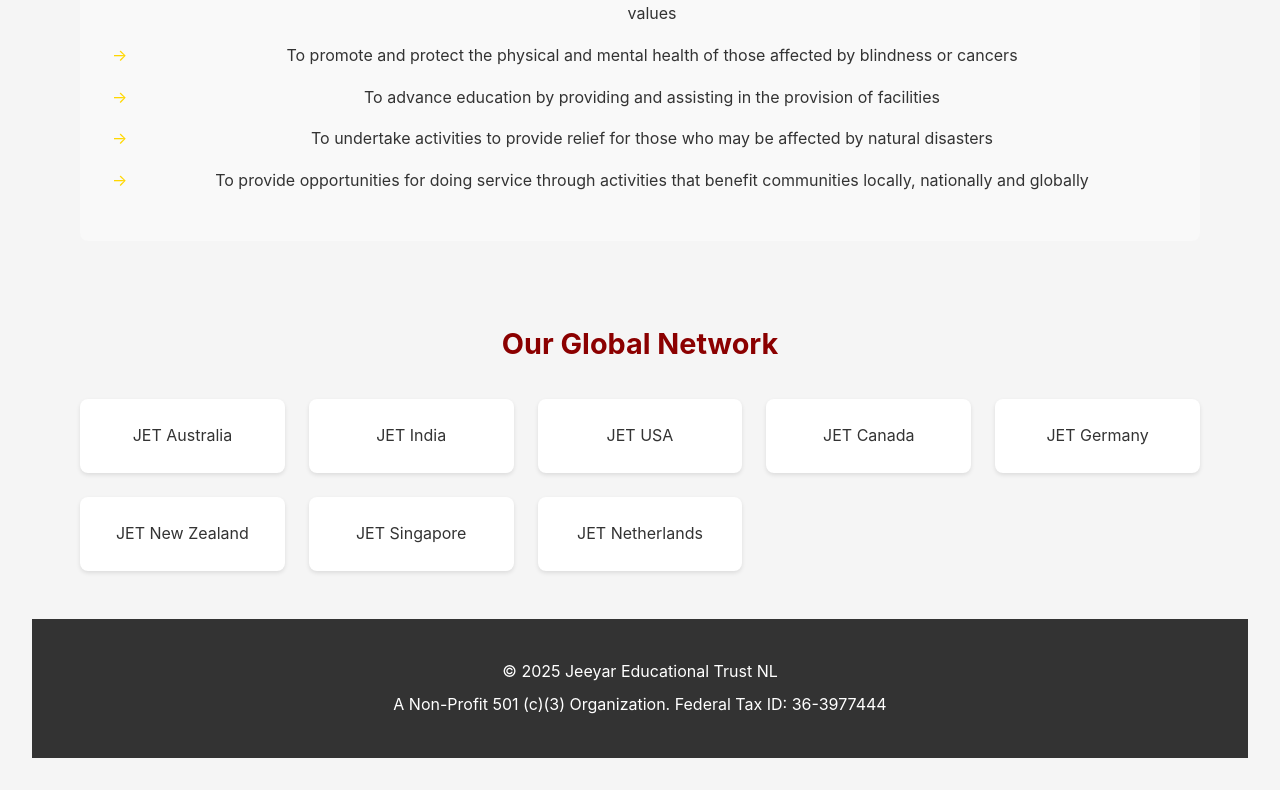
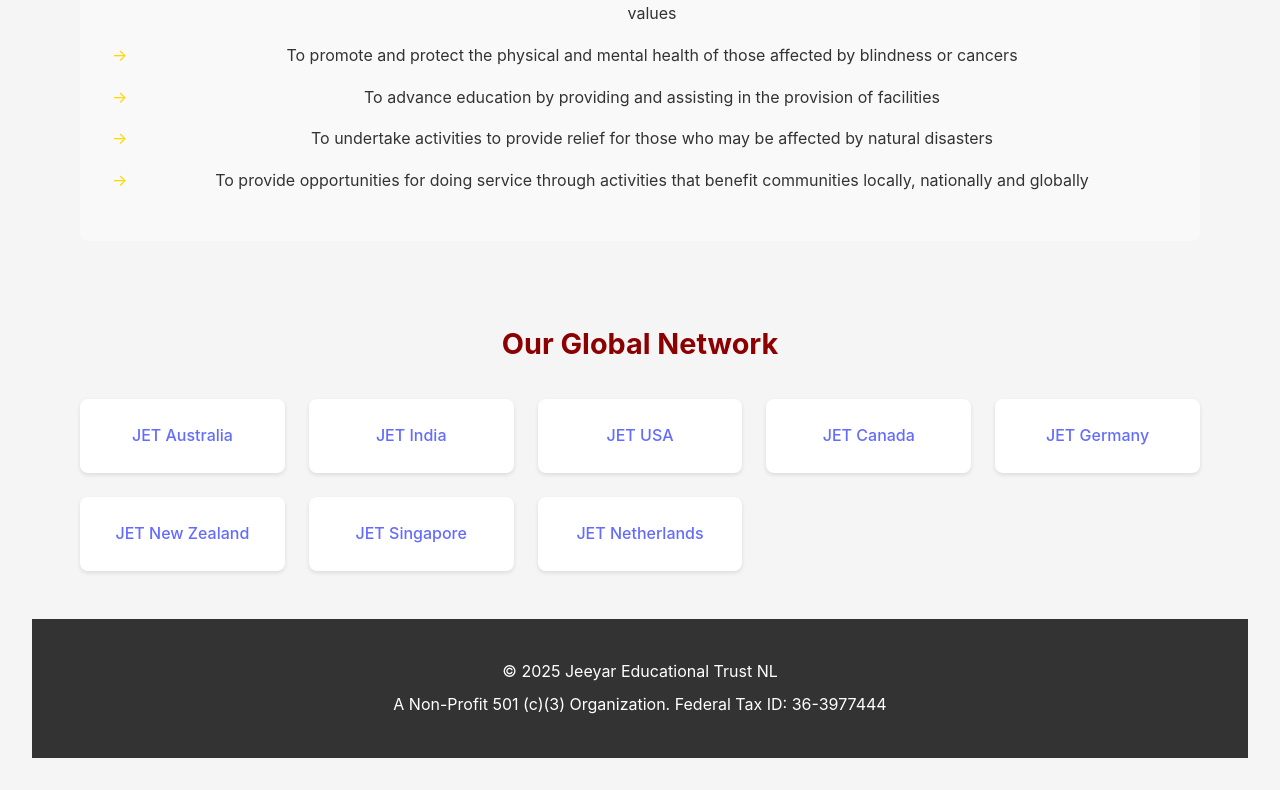
Before and after one commit to SrividyaKasu/jet-nl, a React (Vite) app: page /about in a window 1280 px wide. Shown: the part 1250-2040 px from the top of the page. Built offline with nearby package versions, Linux system fonts and the light colour scheme; no server answers.

Commit message:
updated global network

```diff
--- a/src/components/About.jsx
+++ b/src/components/About.jsx
@@ -45,15 +45,63 @@
         <div className="global-network">
           <h2>Our Global Network</h2>
           <div className="network-grid">
-            <div className="network-item">JET Australia</div>
-            <div className="network-item">JET India</div>
-            <div className="network-item">JET USA</div>
-            <div className="network-item">JET Canada</div>
-            <div className="network-item">JET Germany</div>
-            <div className="network-item">JET New Zealand</div>
-            <div className="network-item">JET Singapore</div>
-            <div className="network-item">JET Netherlands</div>
-          </div>
+            <a href="https://jaf.org.au/"
+              className="network-item"
+              target="_blank"
+              rel="noopener noreferrer">
+              JET Australia
+            </a>
+            <a href="https://chinnajeeyar.org/"
+                className="network-item"
+                target="_blank"
+                rel="noopener noreferrer">
+                JET India
+              </a>
+              <a href="https://www.jetusa.org/"
+                className="network-item"
+                target="_blank"
+                rel="noopener noreferrer">
+                JET USA
+              </a>
+
+
+              <a href="https://www.jettoronto.org/"
+                className="network-item"
+                target="_blank"
+                rel="noopener noreferrer">
+                JET Canada
+              </a>
+
+
+              <a href="https://jetgermany.org/"
+                className="network-item"
+                target="_blank"
+                rel="noopener noreferrer">
+                JET Germany
+              </a>
+
+              <a href="https://jet.org.nz/"
+                className="network-item"
+                target="_blank"
+                rel="noopener noreferrer">
+                JET New Zealand
+              </a>
+
+              <a href="https://jetsingapore.org/"
+                className="network-item"
+                target="_blank"
+                rel="noopener noreferrer">
+                JET Singapore
+              </a>
+
+              <a href="https://jetnl.org/"
+                className="network-item"
+                target="_blank"
+                rel="noopener noreferrer">
+                JET Netherlands
+              </a>
+           </div>
+
         </div>
       </section>
     </div>
```
